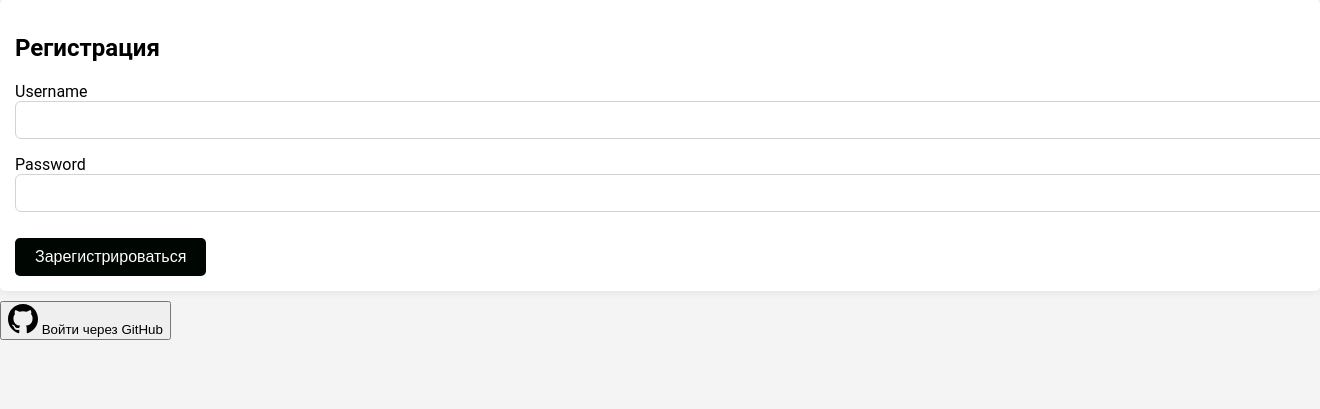
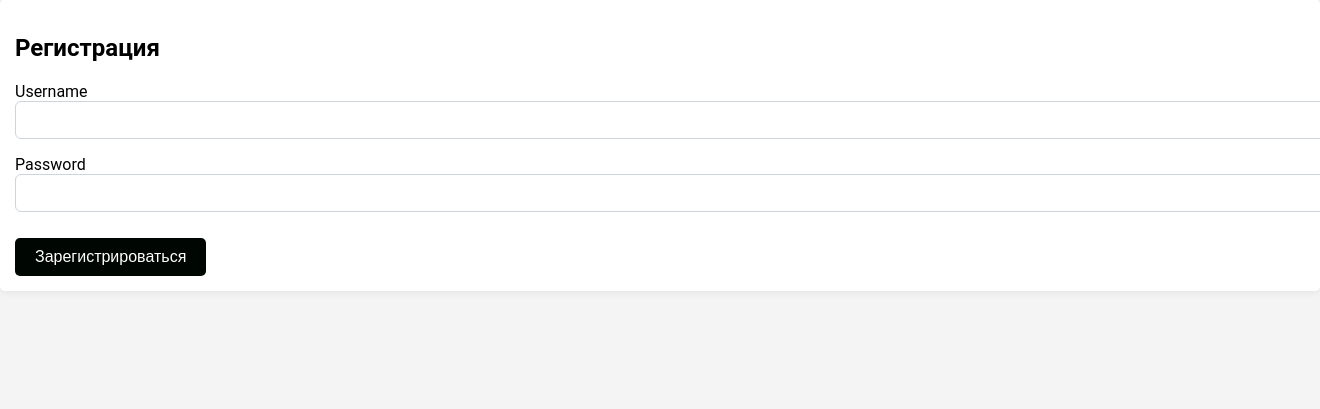
Before and after one commit to nepa27/time_tracker, a Python web app: template templates/auth/register.html in a window 1320 px wide; the page is wider, and only the part inside the window is pictured. Shown: the part 50-459 px from the top of that part. Run offline with Jinja, Linux system fonts and the light colour scheme; the template is opened without the code that fills it, so the values that code supplies are empty, except form fields; form fields are guessed from the names that the template uses.

Commit message:
Turn off button of login from GitHub

```diff
--- a/templates/auth/register.html
+++ b/templates/auth/register.html
@@ -26,12 +26,12 @@
             {% endif %}
         </div>
     </form>
-    <form action="{{ url_for('users.login_github') }}">
-      <button type="submit" >
-          <img src="{{ url_for('static', filename='img/github-logo.svg') }}" class="mr-4" width="30" alt="">
-          Войти через GitHub
-      </button>
-    </form>
+<!--    <form action="{{ url_for('users.login_github') }}">-->
+<!--      <button type="submit" >-->
+<!--          <img src="{{ url_for('static', filename='img/github-logo.svg') }}" class="mr-4" width="30" alt="">-->
+<!--          Войти через GitHub-->
+<!--      </button>-->
+<!--    </form>-->
 
 {% if 'login' in request.url %}
   <script>
```
